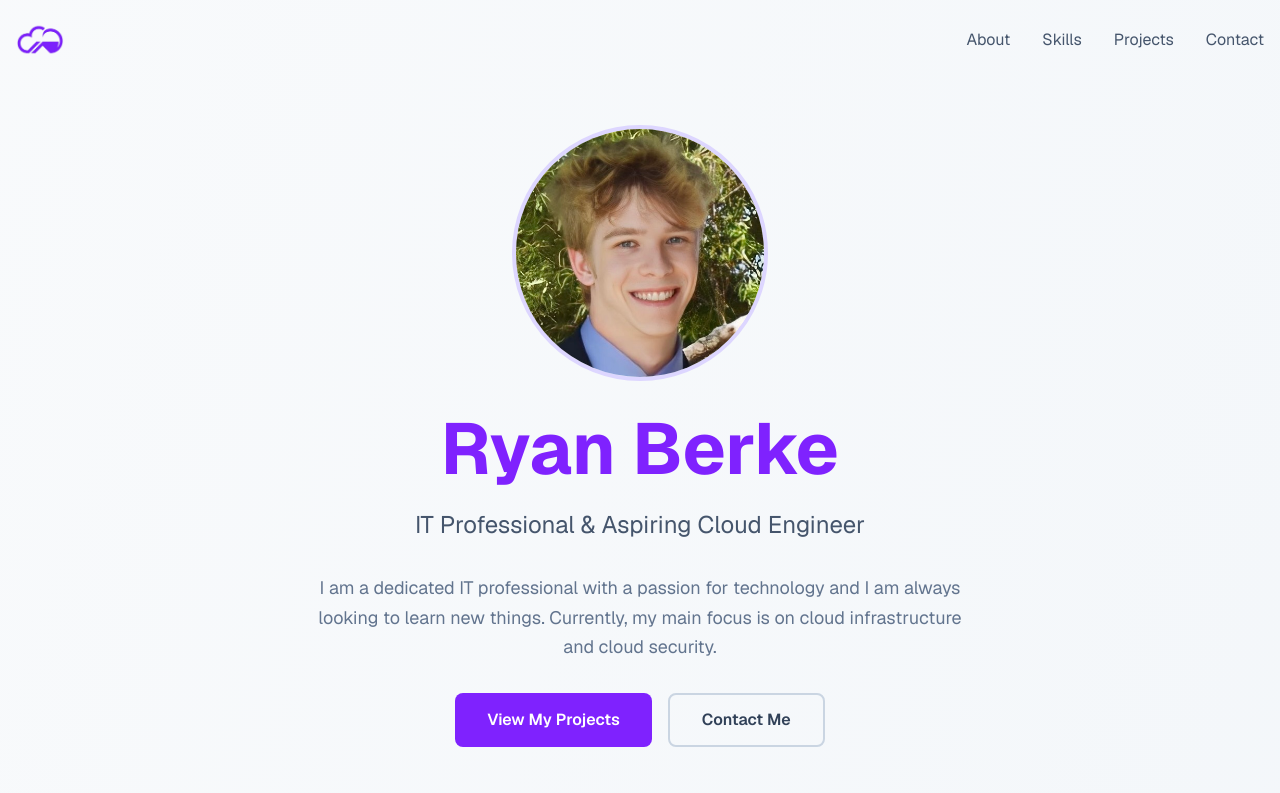
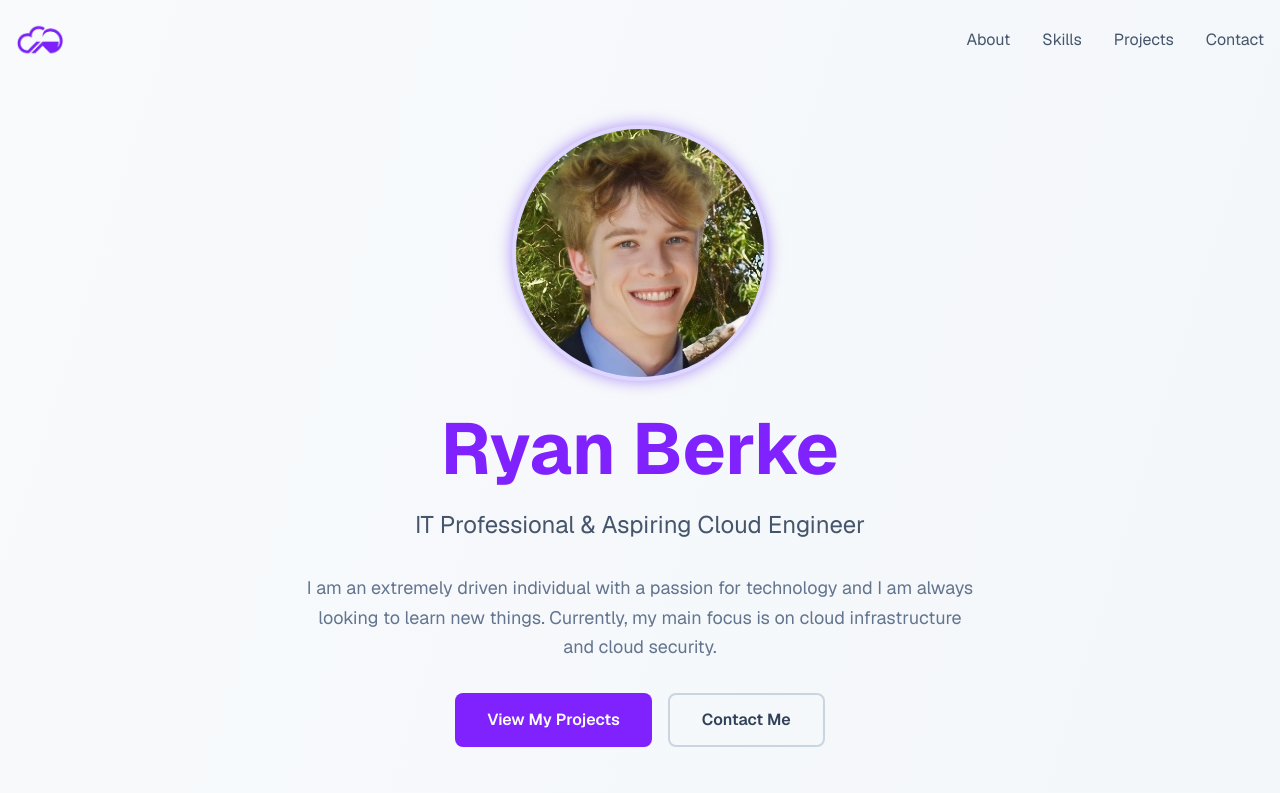
Before and after one commit to ryanburkii/myportfolio, a Next.js app: page / in a window 1280 px wide. Shown: the top 793 px of the page. Built offline with nearby package versions, Linux system fonts and the light colour scheme.

Commit message:
contact form enhancements
- added spinning loading animation on form submission

```diff
--- a/src/components/ContactSection.tsx
+++ b/src/components/ContactSection.tsx
@@ -57,7 +57,7 @@ export function ContactSection() {
   return (
     <section id="contact" className="py-20 bg-white dark:bg-slate-900">
       <div className="max-w-6xl mx-auto">
-        <div className="text-center mb-16">
+        <div className="text-center mb-16 mx-10">
           <h2 className="text-4xl font-bold text-slate-800 dark:text-white mb-4">
             Get In Touch
           </h2>
@@ -158,6 +158,28 @@ export function ContactSection() {
                 disabled={isSubmitting}
                 className="w-full bg-violet-600 hover:bg-violet-700 disabled:bg-violet-400 text-white font-semibold py-3 px-6 rounded-lg transition-colors duration-200"
               >
+                {isSubmitting && (
+                  <svg
+                    className="-mb-5.5 ml-40 size-5 animate-spin text-white"
+                    xmlns="http://www.w3.org/2000/svg"
+                    fill="none"
+                    viewBox="0 0 24 24"
+                  >
+                    <circle
+                      className="opacity-25"
+                      cx="12"
+                      cy="12"
+                      r="10"
+                      stroke="currentColor"
+                      stroke-width="4"
+                    ></circle>
+                    <path
+                      className="opacity-75"
+                      fill="currentColor"
+                      d="M4 12a8 8 0 018-8V0C5.373 0 0 5.373 0 12h4zm2 5.291A7.962 7.962 0 014 12H0c0 3.042 1.135 5.824 3 7.938l3-2.647z"
+                    ></path>
+                  </svg>
+                )}
                 {isSubmitting ? "Sending..." : "Send Message"}
               </button>
 
--- a/src/components/HeroSection.tsx
+++ b/src/components/HeroSection.tsx
@@ -8,7 +8,7 @@ export function HeroSection() {
       <div className="text-center max-w-4xl mx-auto">
         {/* Profile Picture */}
         <div className="mb-8">
-          <div className="w-64 h-64 mx-auto mb-6 rounded-full overflow-hidden border-4 border-violet-200 dark:border-violet-800">
+          <div className="w-64 h-64 mx-auto mb-6 rounded-full overflow-hidden border-4 border-violet-200 dark:border-violet-800 drop-shadow-[0_0_8px_rgba(139,92,246,0.7)]">
             <Image
               src="/profile-photo.jpg"
               alt="Ryan Berke"
@@ -28,9 +28,9 @@ export function HeroSection() {
             IT Professional & Aspiring Cloud Engineer
           </p>
           <p className="text-lg text-slate-500 dark:text-slate-400 max-w-2xl mx-auto leading-relaxed">
-            I am a dedicated IT professional with a passion for technology and I
-            am always looking to learn new things. Currently, my main focus is
-            on cloud infrastructure and cloud security.
+            I am an extremely driven individual with a passion for technology
+            and I am always looking to learn new things. Currently, my main
+            focus is on cloud infrastructure and cloud security.
           </p>
         </div>
 
```
